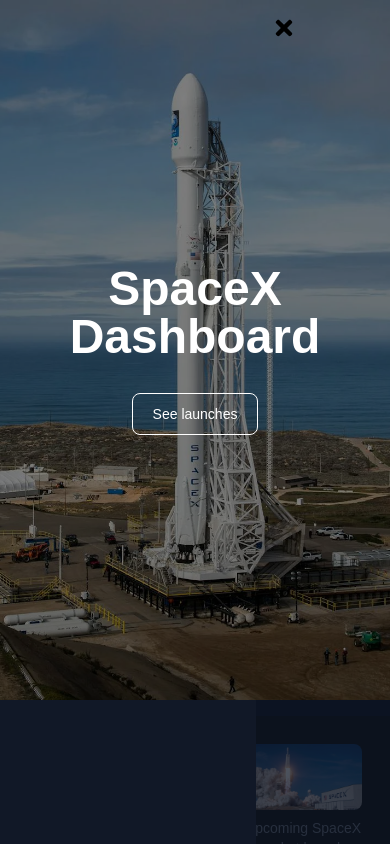
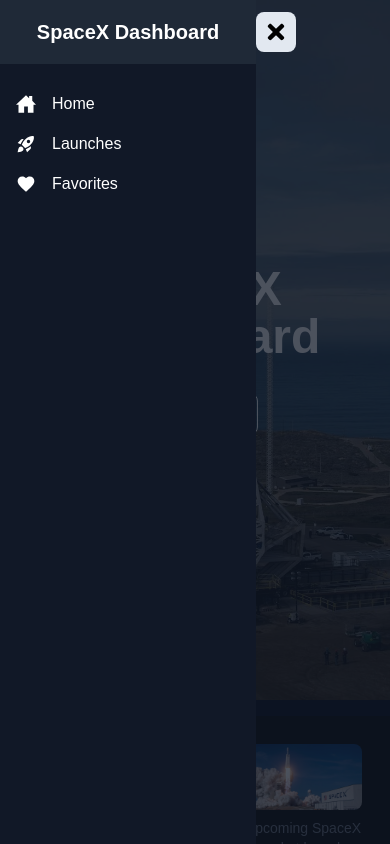
Before and after one commit to DaveOval/launch_dashboard, a React (Vite) app: page / in a window 390 px wide. Both pictures are taken after a click on the button 44 px from the left and 28 px from the top of the page. Built offline with nearby package versions, Linux system fonts and the light colour scheme.

Commit message:
reparacion de nav

```diff
--- a/src/components/SideNav.tsx
+++ b/src/components/SideNav.tsx
@@ -16,12 +16,12 @@
       {/* Botón de menú para móvil */}
       <button
         onClick={toggleMenu}
-        className={`p-4 text-black md:hidden absolute transition-all z-50 duration-300 ${isOpen ? "left-64" : "left-4"}`}>
+        className={`p-2 text-black bg-slate-200 mt-3 rounded-lg md:hidden absolute transition-all z-[9999] duration-300 ${isOpen ? "left-64" : "left-3"}`}>
         {isOpen ? <FaTimes className="h-6 w-6" /> : <FaBars className="h-6 w-6" />}
       </button>
 
       {/* Sidebar */}
-      <div className={`fixed inset-0 bg-gray-900 bg-opacity-75 transition-opacity md:relative md:translate-x-0 md:block ${isOpen ? 'block' : 'hidden'}`}>
+      <div className={`fixed z-[999] inset-0 bg-gray-900 bg-opacity-75 transition-opacity md:relative md:translate-x-0 md:block ${isOpen ? 'block' : 'hidden'}`}>
         <div className="w-64 bg-gray-900 text-white h-full">
           <div className="h-16 flex items-center justify-center text-xl font-bold bg-gray-800">
             SpaceX Dashboard
--- a/src/pages/Home.tsx
+++ b/src/pages/Home.tsx
@@ -5,11 +5,9 @@
 export const Home = () => {
   return (
     <div className="flex flex-col bg-slate-950">
-
       <div className="flex flex-col">
-
         <div
-          className="relative w-full h-[700px] flex items-center justify-center bg-cover bg-center bg-no-repeat"
+          className="relative w-auto h-[700px] flex items-center justify-center bg-cover bg-center bg-no-repeat"
           style={{ backgroundImage: 'url(/space.webp)' }}
         >
           <div className="absolute inset-0 bg-black opacity-50"></div>
```
